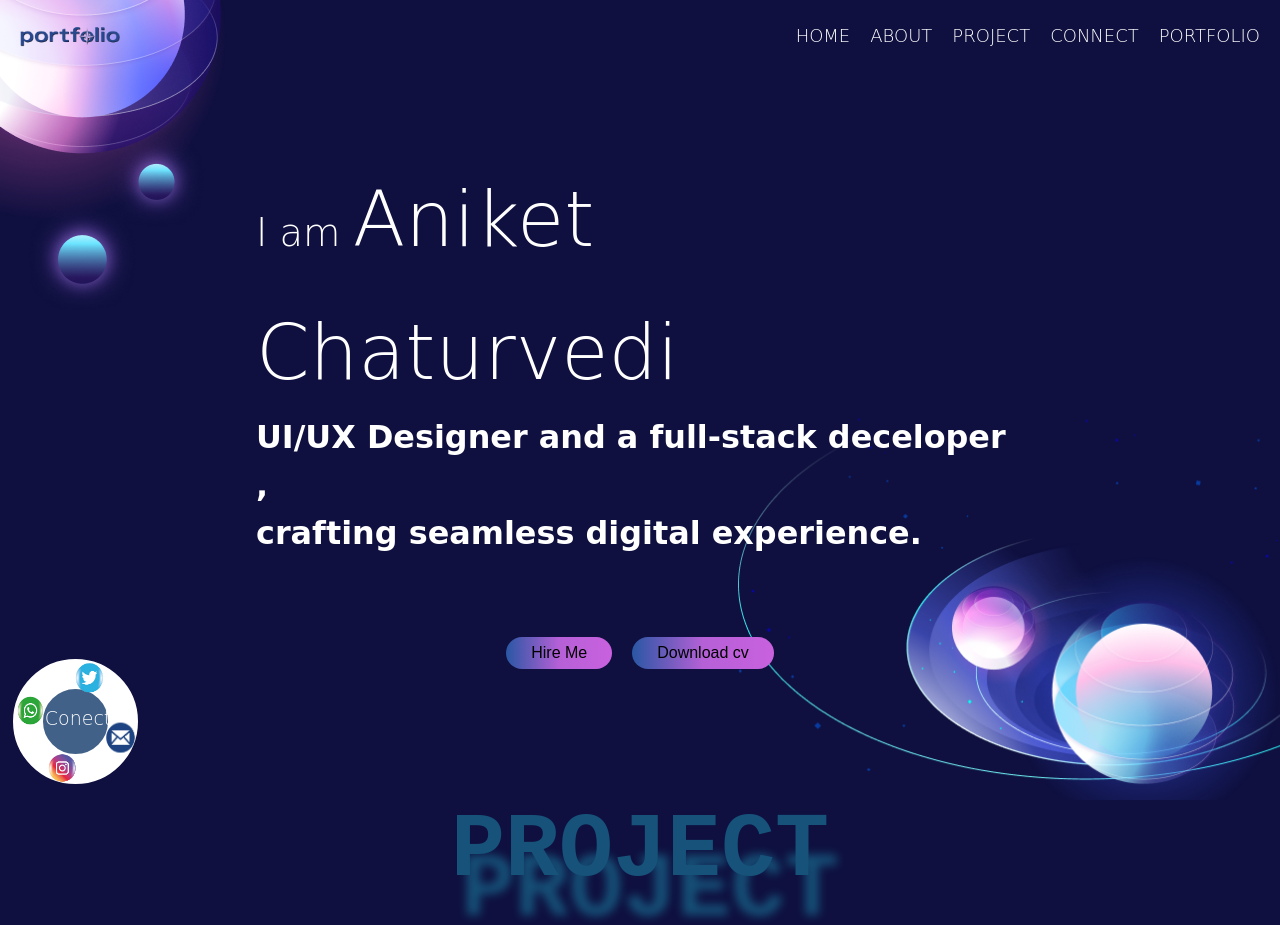
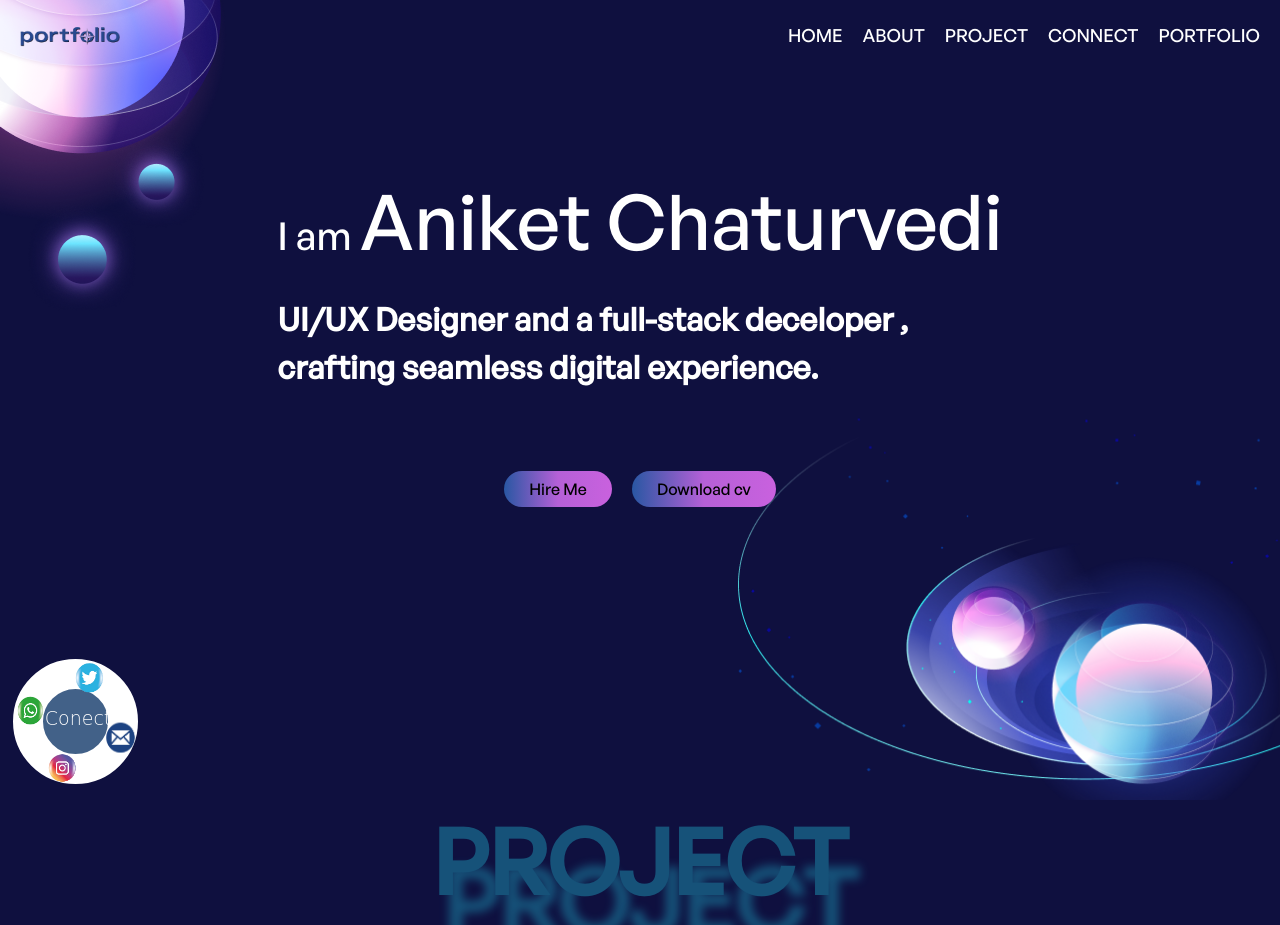
Before and after one commit to BEaANIKET/Portfolio, a plain HTML site: page index.html in a window 1280 px wide. Shown: the top 925 px of the page. Drawn offline with nearby package versions, Linux system fonts and the light colour scheme.

Commit message:
remove extra space and change fontfamaly

```diff
--- a/style.css
+++ b/style.css
@@ -1,21 +1,20 @@
+@font-face {
+    font-family: general;
+    src: url(GeneralSans-Medium.otf);
+}
 *{
     margin: 0;
     padding: 0;
+    font-family: general;
 }
-@import url('https://fonts.googleapis.com/css2?family=Grape+Nuts&display=swap');
-
-@import url('https://fonts.googleapis.com/css2?family=Bebas+Neue&family=Grape+Nuts&display=swap');
-
 body{
-    width: 100vw;
+    width: 100%;
     overflow-x: hidden;
-
 }
 
 .container{
     background-color:  rgb(219, 220, 224);
     background-color: rgb(15, 16, 63);
-    font-family: "Grape Nuts", cursive;
 }
 .main{
     height: 100vh;
@@ -36,7 +35,6 @@ body{
     list-style: none;
     justify-content: space-between;
     align-items: center;
-    font-family: "Grape Nuts", cursive;
     font-weight: 200;
     font-style: normal;
 }
@@ -135,11 +133,8 @@ body{
 .text{
     font-size: 3vw;
     line-height: 120px;
-    font-family: "Bebas Neue", sans-serif;
-    font-family: "Grape Nuts", cursive;
     font-weight: 200;
     font-style: normal;
-
 }
 .i_am{
     font-size:3vw ;
@@ -155,7 +150,6 @@ body{
 .hero_btn{
     height: 20%;
     width: 100%;
-    /* border: 1px solid red; */
     margin-top: 10vh;
     display: flex;
     align-items: center;
@@ -206,14 +200,11 @@ body{
     color: white;
     background-color: rgba(135, 207, 235, 0.427);
     z-index: 900;
-    /* background-color: red; */
-
 }
 .circle::before{
     content: "Conect";
     position: absolute;
     height: fit-content;
-    /* background-color: red; */
     left: 2px;
     top: 18px;
     z-index: 800;
@@ -222,14 +213,12 @@ body{
     place-items: center;
     font-family: "Grape Nuts", cursive;
     font-weight: 200;
-
 }
 
 .innercircle{
     height: 100%;
     width: 100%;
     border-radius: 50%;
-    /* background-color: rgba(228, 207, 89, 0.032); */
     font-style: normal;
     animation: rotateanime 4s linear infinite;
     position: relative;
@@ -330,9 +319,6 @@ body{
     .hero_btn button{
         padding: 5px 10px;
     }
-    /* .menuicon-line{
-        background-color: white;
-    } */
 }
 
 /* project  */
@@ -344,8 +330,6 @@ body{
 .project{
     height: 130vh;
     width: 100%;
-    /* background-color: rgb(226, 39, 14); */
-    /* background-color: rgb(15, 16, 63); */
     position: relative;
     display: flex;
     justify-content: center;
@@ -354,16 +338,13 @@ body{
 }
 .project h1{
     color: rgb(24, 99, 136);
-    font-family: 'Courier New', Courier, monospace;
     font-size: 90px;
     opacity: .8;
-    /* transform: translateY(1000px); */
     text-shadow: 10px 40px 10px;
 }
 .allcard{
     width: 80%;
     height: 100%;
-    /* background-color: yellow; */
     position: relative;
 }
 .card{
@@ -404,7 +385,6 @@ body{
     height: 100%;
     background-color: skyblue;
     opacity: 0;
-    font-family: 'Courier New', Courier, monospace;
     display: flex;
     flex-direction: column-reverse;
     justify-content: space-between;
@@ -490,7 +470,6 @@ body{
 
 }
 .skills-left{
-    /* border: 1px solid black; */
     display: flex;
     align-items: center;
     flex-direction: column;
```
Also changed, not shown: GeneralSans-Medium.otf (added).
